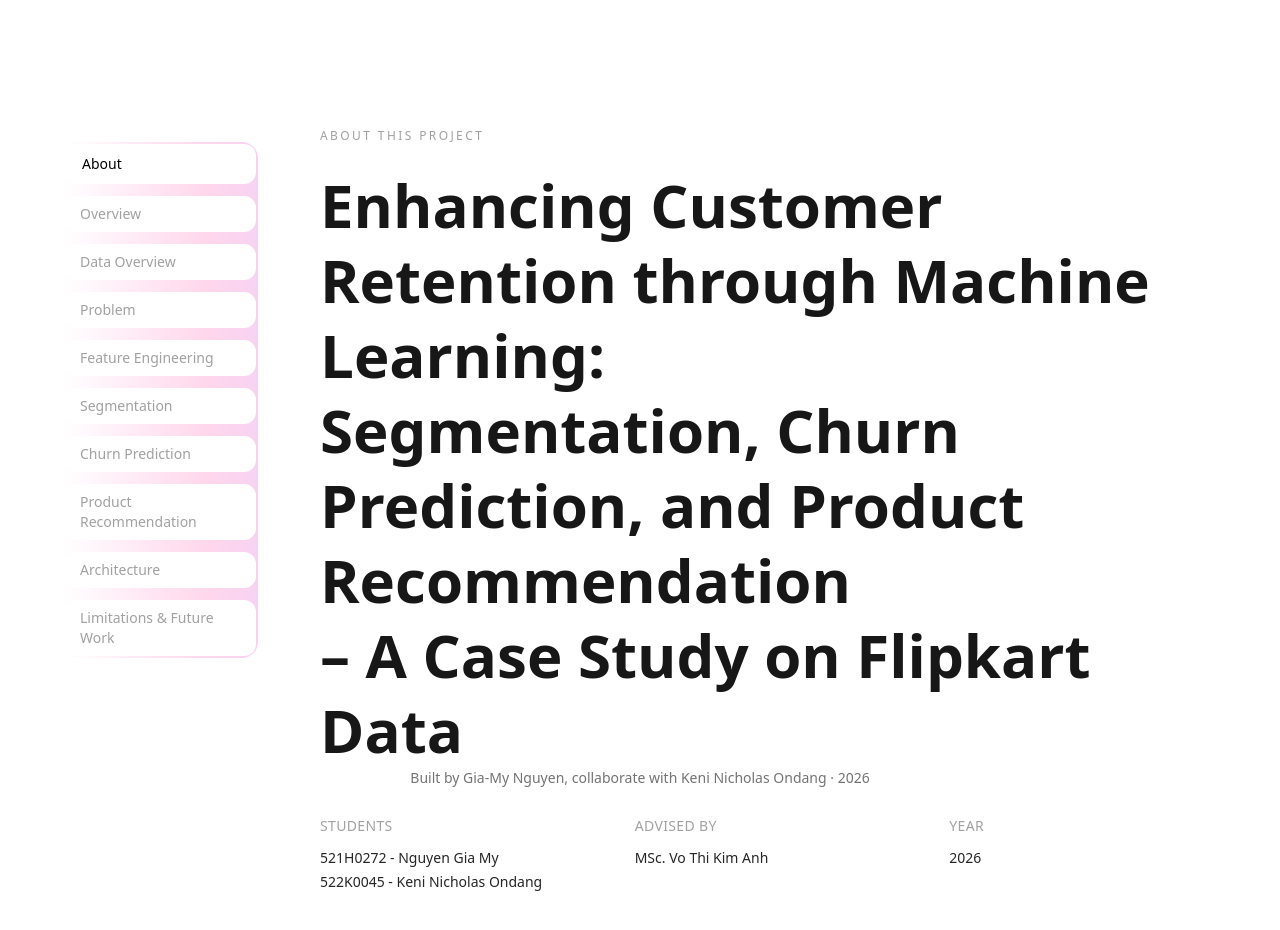
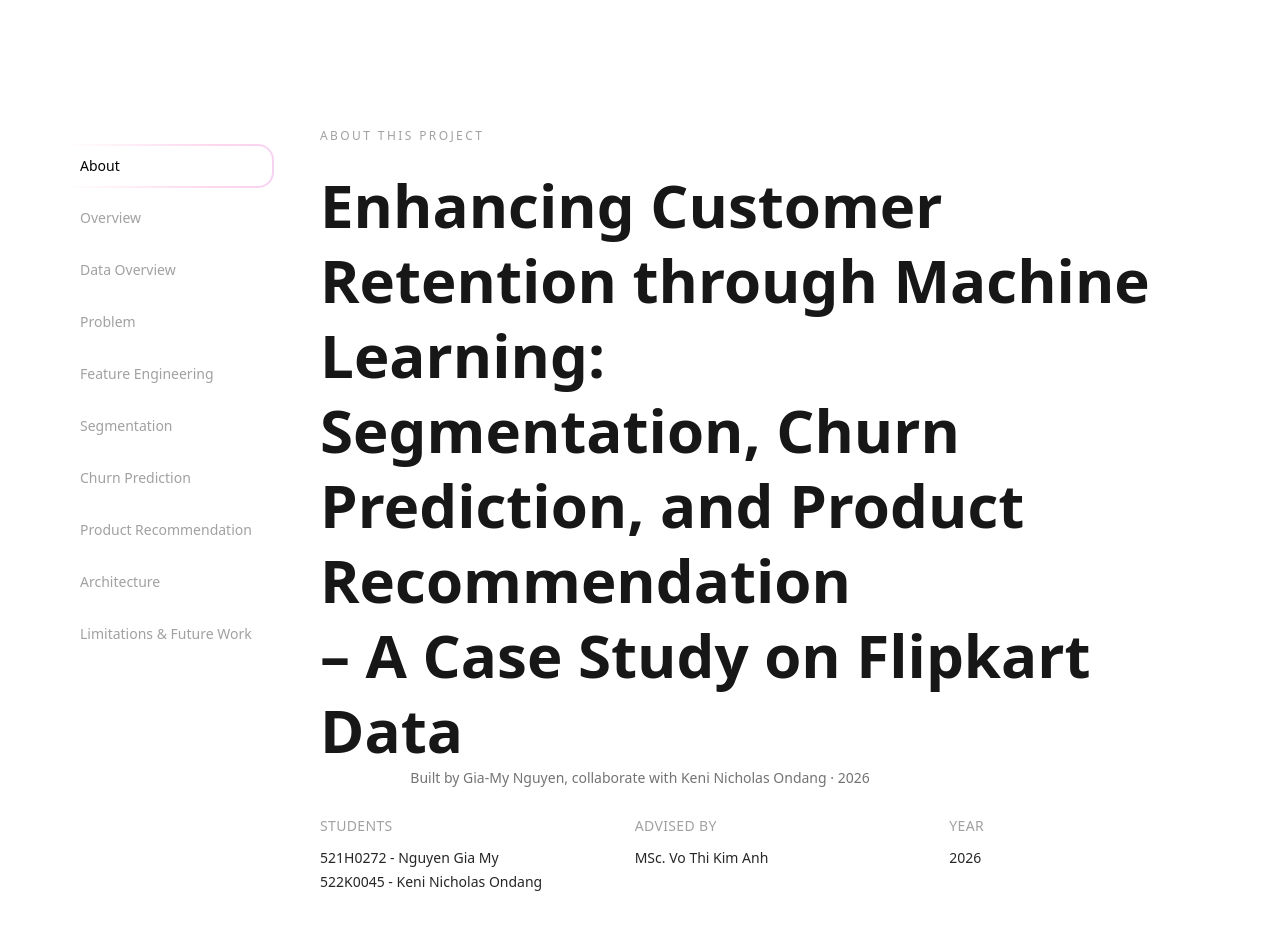
Before and after one commit to my-nggia/-TDTU-IT-PROJECT-PORTFOLIO-Enhancing-Customer-Retention-Through-Machine-Learning, a React (Vite) app: page / in a window 1280 px wide. Shown: the top 930 px of the page. Built offline with nearby package versions, Linux system fonts and the light colour scheme; a web font is replaced by a local one.

Commit message:
Update navbar

```diff
--- a/src/App.jsx
+++ b/src/App.jsx
@@ -97,27 +97,28 @@
     <div className="relative min-h-screen font-sans text-neutral-900">
 
       {/* LEFT NAV */}
-      <aside className="hidden md:flex fixed left-16 top-1/2 -translate-y-1/2 flex-col gap-3 text-sm w-48">
+      <aside className="
+        hidden md:flex
+        fixed left-16 top-1/2 -translate-y-1/2
+        flex-col gap-3
+        text-sm
+        w-52
+      ">
         {sections.map((s) => (
           <button
             key={s.id}
             onClick={() => scrollTo(s.id)}
             className={`
-              w-full text-left
-              px-4 py-2 rounded-xl
-              transition-all duration-300
-              hover:scale-95
-              ${
-                active === s.id
-                  ? "nav-active"
-                  : "bg-white text-neutral-400 hover:text-neutral-800"
+              nav-btn w-full text-left
+              ${active === s.id
+                ? "nav-active text-black"
+                : "text-neutral-400 hover:text-neutral-800"
               }
             `}
           >
             {s.label}
           </button>
-
-      ))}
+        ))}
       </aside>
 
       {/* CONTENT */}
```
